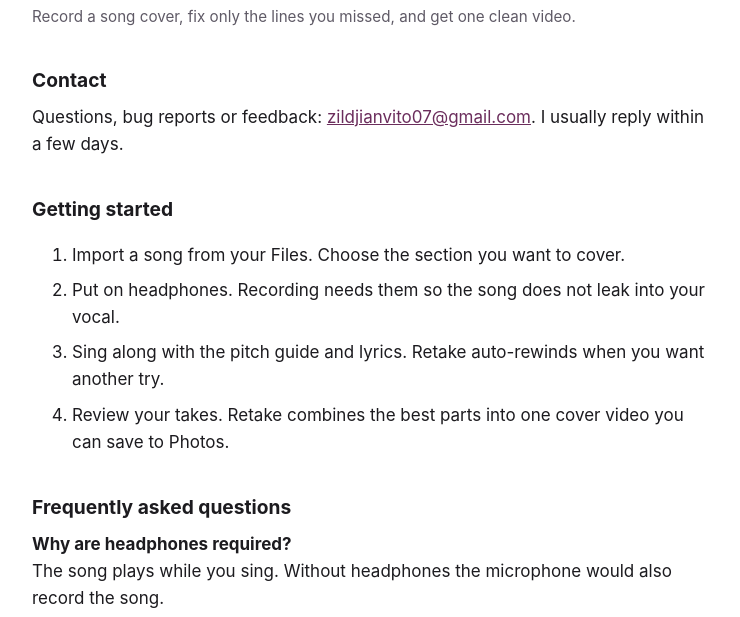
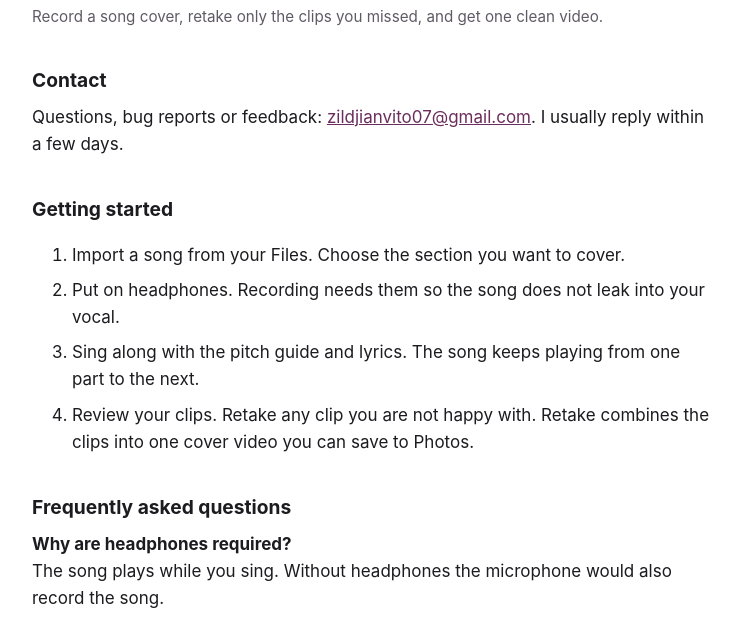
Before and after one commit to zildjianvitoo/finpro, a plain HTML site: page index.html in a window 1280 px wide. Shown: the part 154-771 px from the top of the page, without its empty margins (268-1008 px from the left). Drawn offline with Linux system fonts and the light colour scheme.

Commit message:
docs: remove auto-rewind from support steps
Co-Authored-By: Claude Sonnet 5.5 <noreply@anthropic.com>

```diff
--- a/index.html
+++ b/index.html
@@ -10,7 +10,7 @@
 <main>
 <nav><a href="./">Support</a><a href="privacy.html">Privacy Policy</a></nav>
 <h1>Retake: Cover Studio</h1>
-<p class="muted">Record a song cover, fix only the lines you missed, and get one clean video.</p>
+<p class="muted">Record a song cover, retake only the clips you missed, and get one clean video.</p>
 
 <h2>Contact</h2>
 <p>Questions, bug reports or feedback: <a href="mailto:zildjianvito07@gmail.com">zildjianvito07@gmail.com</a>. I usually reply within a few days.</p>
@@ -19,8 +19,8 @@
 <ol>
 <li>Import a song from your Files. Choose the section you want to cover.</li>
 <li>Put on headphones. Recording needs them so the song does not leak into your vocal.</li>
-<li>Sing along with the pitch guide and lyrics. Retake auto-rewinds when you want another try.</li>
-<li>Review your takes. Retake combines the best parts into one cover video you can save to Photos.</li>
+<li>Sing along with the pitch guide and lyrics. The song keeps playing from one part to the next.</li>
+<li>Review your clips. Retake any clip you are not happy with. Retake combines the clips into one cover video you can save to Photos.</li>
 </ol>
 
 <h2>Frequently asked questions</h2>
```
